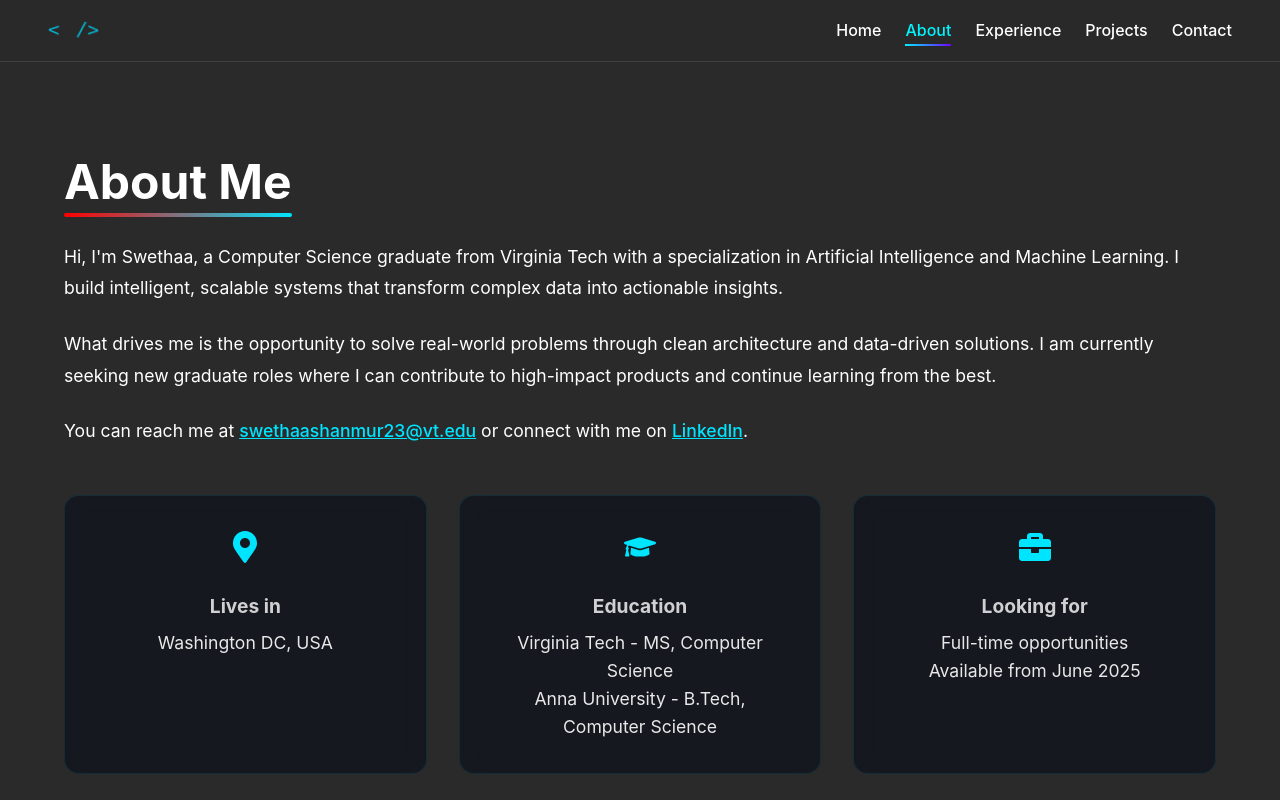
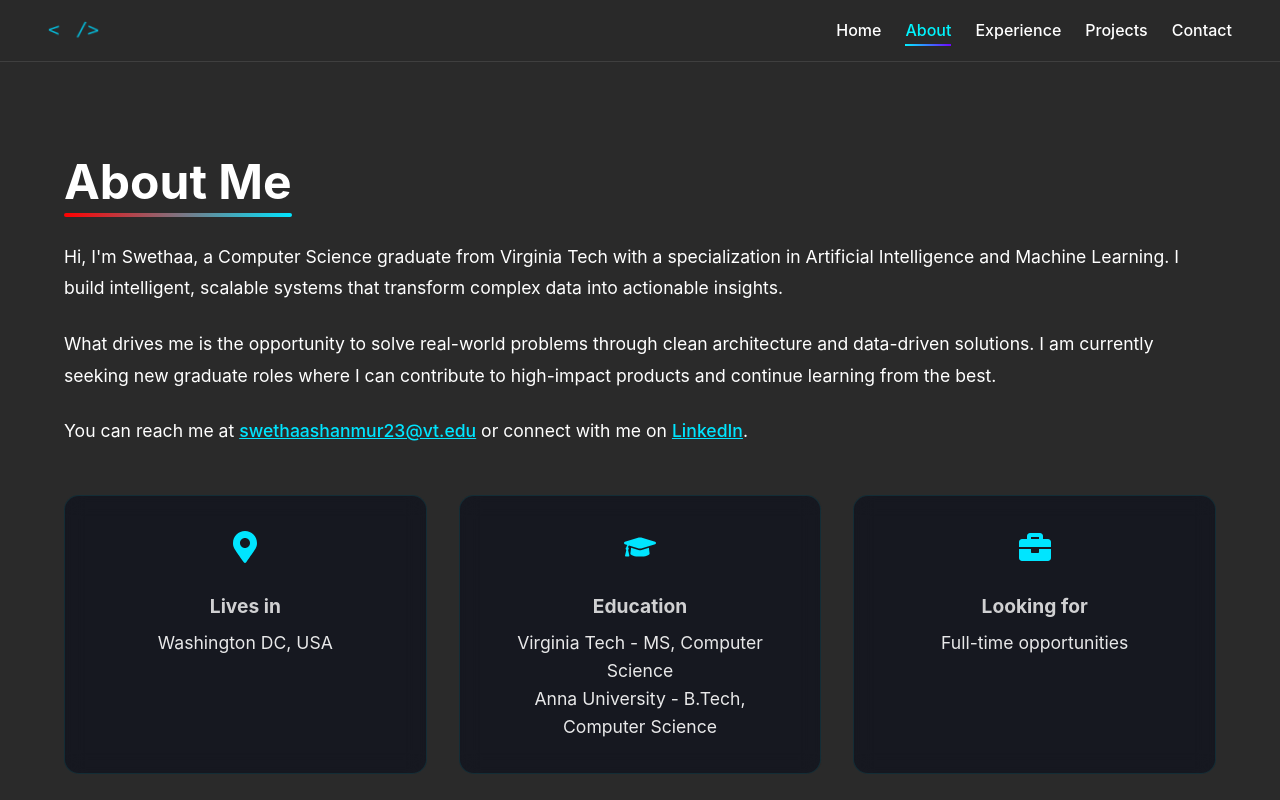
Before and after one commit to swethaa-ramesh/portfolio, a React (Vite) app: page /about in a window 1280 px wide. Shown: the top 800 px of the page. Built offline with nearby package versions, Linux system fonts and the light colour scheme.

Commit message:
Updated About page content

```diff
--- a/src/pages/About.tsx
+++ b/src/pages/About.tsx
@@ -262,7 +262,7 @@ const About: FC = () => {
                 <FaBriefcase />
               </IconWrapper>
               <CardLabel>Looking for</CardLabel>
-              <CardText>Full-time opportunities<br />Available from June 2025</CardText>
+              <CardText>Full-time opportunities<br /></CardText>
             </InfoCard>
           </InfoGrid>
 
```
